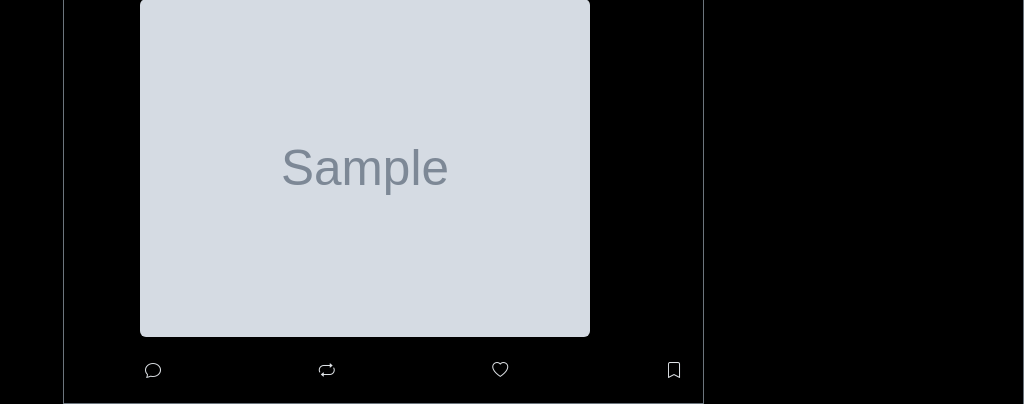
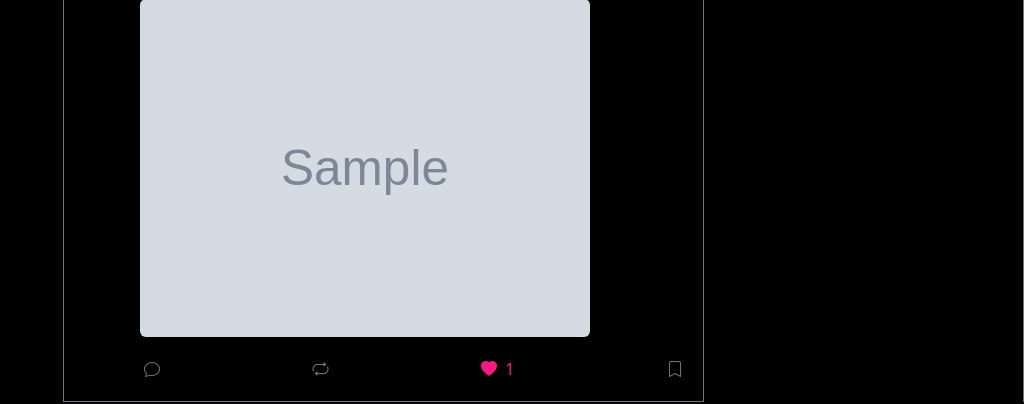
Before and after one commit to yuki-0224-ui/twitter_clone, a Django app: a page that uses config/templates/includes/_tweet_card.html in a window 1280 px wide. Shown: the part 739-1143 px from the top of the page, without its empty margins (256-1280 px from the left). Run offline with Django 4.2, Linux system fonts and the light colour scheme; a user stored in the database is signed in; tables that the repository leaves empty hold one stand-in row (values such as "Sample post"); grey boxes marked "Sample" are stand-in pictures; style sheets or scripts are compiled from the project's sources; some libraries are stand-ins or nearby versions.

Commit message:
いいね機能の実装とインタラクションボタンの表示制御

```diff
--- a/config/templates/includes/_tweet_card.html
+++ b/config/templates/includes/_tweet_card.html
@@ -1,3 +1,4 @@
+{% load static %}
 <div class="p-3 border-bottom border-secondary position-relative">
     {% if not from_comments %}
     <!-- 全体のリンク (コメントでない場合のみ) -->
@@ -43,35 +44,44 @@
             </div>
             {% endif %}
 
-            <!-- インタラクションボタン -->
+            {% if not from_comments %}
+            <!-- インタラクションボタン (コメントでない場合のみ) -->
             <div class="d-flex justify-content-between align-items-center w-100 position-relative">
+                <!-- コメントボタン -->
                 <div class="d-flex align-items-center">
-                    {% if not from_comments %}
                     <a href="{% url 'tweets:tweet_detail' pk=tweet.id %}" class="btn btn-ghost p-1 d-flex align-items-center text-decoration-none position-relative">
                         <i class="bi bi-chat"></i>
                     </a>
-                    {% else %}
-                    <button class="btn btn-ghost p-1 position-relative">
-                        <i class="bi bi-chat"></i>
-                    </button>
-                    {% endif %}
                 </div>
+
+                <!-- リツイートボタン -->
                 <div class="d-flex align-items-center">
                     <button class="btn btn-ghost p-1 position-relative">
                         <i class="bi bi-repeat"></i>
                     </button>
                 </div>
+
+                <!-- いいねボタン -->
                 <div class="d-flex align-items-center">
-                    <button class="btn btn-ghost p-1 position-relative">
-                        <i class="bi bi-heart"></i>
-                    </button>
+                    <form method="post" action="{% url 'tweets:like_tweet' pk=tweet.id %}" class="d-inline">
+                        {% csrf_token %}
+                        <button type="submit" class="btn btn-ghost p-1 position-relative like-button {% if tweet.liked_by_user %}active{% endif %}">
+                            <i class="bi bi-heart{% if tweet.liked_by_user %}-fill{% endif %}"></i>
+                            {% if tweet.likes_count > 0 %}
+                                <span class="like-count ms-1">{{ tweet.likes_count }}</span>
+                            {% endif %}
+                        </button>
+                    </form>
                 </div>
+
+                <!-- ブックマークボタン -->
                 <div class="d-flex align-items-center">
                     <button class="btn btn-ghost p-1 position-relative">
                         <i class="bi bi-bookmark"></i>
                     </button>
                 </div>
             </div>
+            {% endif %}
         </div>
     </div>
 </div>
@@ -126,6 +136,20 @@
         }
     }
 
+    .btn-ghost {
+        border: none;
+        color: #71767b;
+        z-index: 2;
+    }
+
+    .like-button.active {
+        color: #f91880;
+    }
+
+    .like-button .bi-heart-fill {
+        color: #f91880;
+    }
+
     /* 全体リンク用のスタイル */
     .stretched-link::after {
         pointer-events: auto;
@@ -143,7 +167,7 @@
         position: relative;
     }
 
-    .btn-ghost, a {
+    a {
         z-index: 2;
     }
 </style>
```
